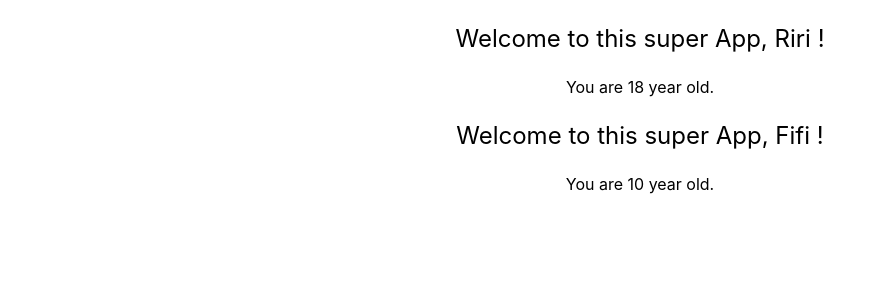
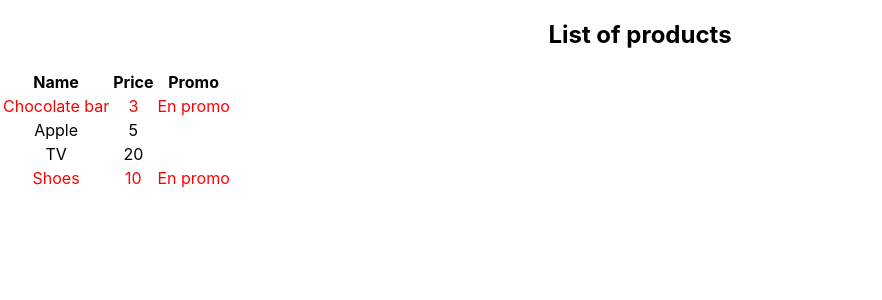
Before and after one commit to phil-form/TbReact, a React (Create React App) app in the folder src/exercice/Claire/exercice_01/: page / in a window 1280 px wide. Shown: the top 300 px of the page, without its empty margins (0-882 px from the left). Built offline with nearby package versions, Linux system fonts and the light colour scheme.

Commit message:
ProductList exercice

```diff
--- a/src/exercice/Claire/exercice_01/src/App.css
+++ b/src/exercice/Claire/exercice_01/src/App.css
@@ -40,3 +40,7 @@
 .customTitle {
   font-size: x-large;
 }
+
+.promo {
+  color: red;
+}
--- a/src/exercice/Claire/exercice_01/src/App.js
+++ b/src/exercice/Claire/exercice_01/src/App.js
@@ -1,11 +1,14 @@
 import './App.css';
-import WelcomeAge from './components/WelcomeAge';
+// import WelcomeAge from './components/exo_01/WelcomeAge';
+import ProductList from './components/exo_02/ProductList';
+import products from './data/products.json'
 
 function App() {
   return (
     <div className="App">
-      <WelcomeAge name="Riri"/>
-      <WelcomeAge name="Fifi" age="10" />
+      {/* EXO_01*/}
+      {/* <WelcomeAge name="Riri"/> */}
+      <ProductList products={products}/>
     </div>
   );
 }
--- /dev/null
+++ b/src/exercice/Claire/exercice_01/src/components/exo_02/ProductList.jsx
@@ -0,0 +1,42 @@
+
+function ProductList({products}) {
+    const productsJsx = products.map(
+        (product) => <ProductTableRow key={product.id} {...product}/>
+    );
+
+    return (
+        <>
+            <h2>List of products</h2>
+            <table>
+                <ProductTableHead/>
+                <tbody>
+                    {productsJsx}
+                </tbody>
+            </table>
+        </>
+    );
+}
+
+function ProductTableHead () {
+    return (
+        <thead>
+            <tr>
+                <th>Name</th>
+                <th>Price</th>
+                <th>Promo</th>
+            </tr>
+        </thead>
+    );
+};
+
+function ProductTableRow ({ name, price, promo }) {
+    return (
+        <tr className={promo ? 'promo' : ''}>
+            <td>{name}</td>
+            <td>{price}</td>
+            <td>{promo ? "En promo" : ""}</td>
+        </tr>
+    );
+}
+
+export default ProductList;
--- /dev/null
+++ b/src/exercice/Claire/exercice_01/src/data/products.json
@@ -0,0 +1,26 @@
+[
+    {
+      "id": 1,
+      "name": "Chocolate bar",
+      "price": 3,
+      "promo": true
+    },
+    {
+      "id": 2,
+      "name": "Apple",
+      "price": 5,
+      "promo": false
+    },
+    {
+      "id": 3,
+      "name": "TV",
+      "price": 20,
+      "promo": false
+    },
+    {
+      "id": 4,
+      "name": "Shoes",
+      "price": 10,
+      "promo": true
+    }
+  ]
```
Also changed, not shown: src/exercice/Claire/exercice_01/src/components/exo_01/WelcomeAge.jsx (renamed from src/exercice/Claire/exercice_01/src/components/WelcomeAge.jsx).
